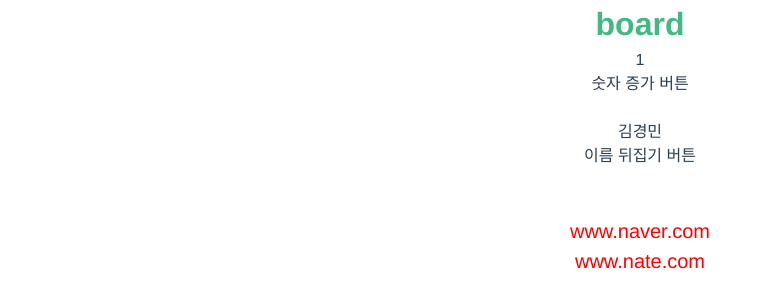
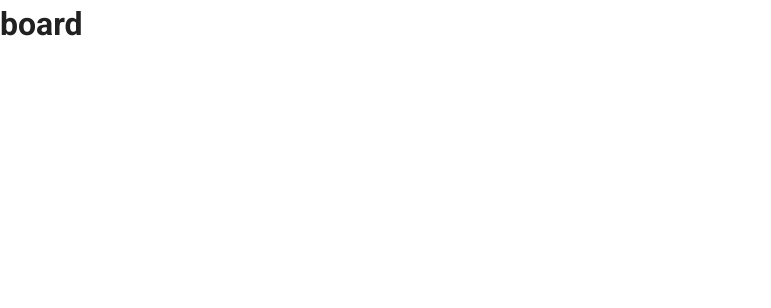
Before and after one commit to kyeongmin21/eventbus-todo, a Vue app: page /board in a window 1280 px wide. Shown: the top 308 px of the page, without its empty margins (0-771 px from the left). Built offline with nearby package versions, Linux system fonts and the light colour scheme.

Commit message:
v-bind 속성 이용하기

```diff
--- a/src/views/Bind.vue
+++ b/src/views/Bind.vue
@@ -3,7 +3,8 @@
     <h1>v-bind</h1>
     <section>
       <input :type="inputType"><br>
-      <input :value="inputValue">
+      <input :value="inputValue"><br>
+      <img :src="site" alt="이미지">
     </section>
 
     <section>
@@ -21,6 +22,7 @@ export default {
       inputValue: 'hello',
       link: 'https://www.naver.com',
       youtube: 'https://www.youtube.com/',
+      site: "https://t1.daumcdn.net/cfile/blog/2119CF4157F6360D2F"
     };
   },
   methods: {
--- a/src/views/Board.vue
+++ b/src/views/Board.vue
@@ -1,66 +1,27 @@
 <template>
   <div>
     <h1>board</h1>
-    <BoardChild :num="number" @up="update"
-                :human="person" @reverse="reverseName"
-                :bool="trueFalse" @onOff="flag"
-                :str="string" @pushEvent="push">
-    </BoardChild>
-
-
-    <br>
-    <br>
-    <div :class="classObject">www.naver.com</div>
-    <div :style="styleObject">www.nate.com</div>
-
+    <input type="text" :text="text"> {{ text }}
   </div>
 </template>
 
 <script>
-import BoardChild from "@/components/BoardChild";
-
 export default {
   name: "Board",
-  components: {
-    BoardChild,
-  },
+  components: {},
   data() {
     return {
-      number: 1,
-      person: '김경민',
-      trueFalse: true,
-      string: '뷰공부',
-      classObject: {
-        color: true,
-        size: true
-      },
-      styleObject: {
-        color: 'red',
-        fontSize: '20px'
-      }
+      text: '',
 
     };
   },
 
   methods: {
-    update() {
-      this.number += 1
-    },
-    reverseName(value) {
-      this.person = value.split('').reverse().join('')
-    },
-    flag(value) {
-      this.trueFalse = !value
-    },
-    push(value) {
-      value = '뷰공부합니다.'
-      this.string = value
-    }
-  },
+
+  }
 };
 </script>
 
 <style>
-.color { color: red; }
-.size { font-size: 20px; }
+
 </style>
```
